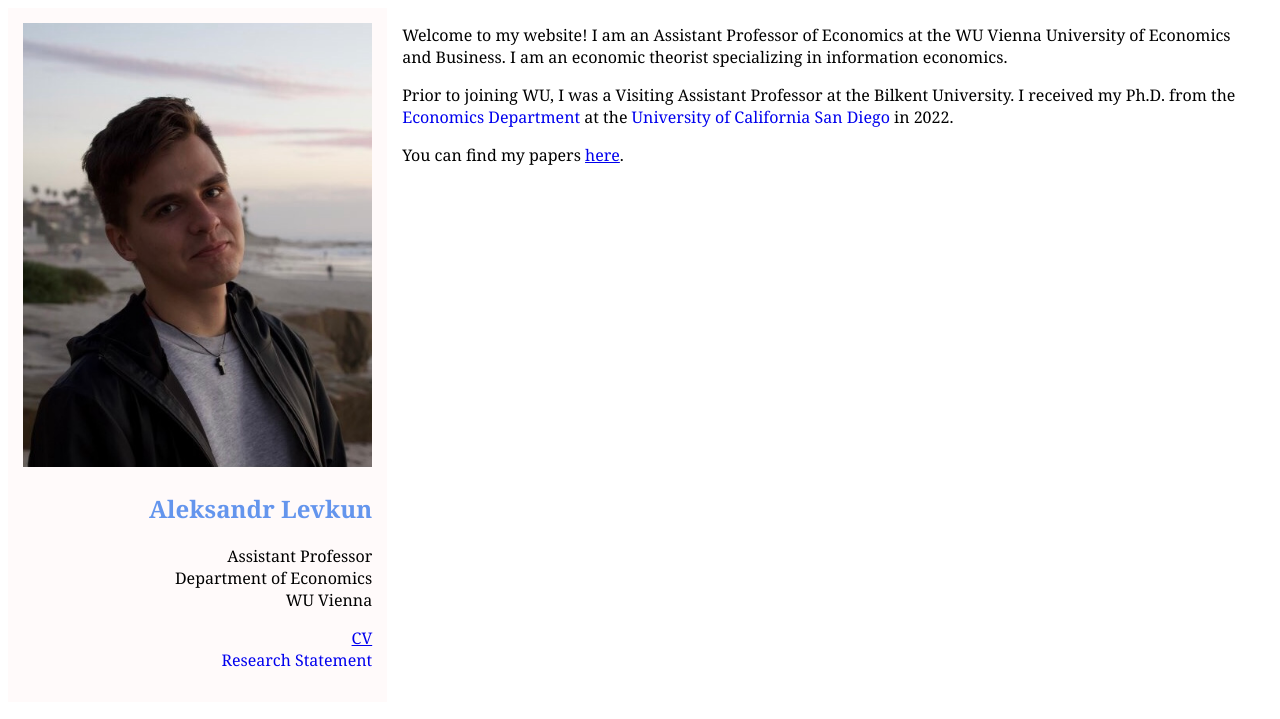
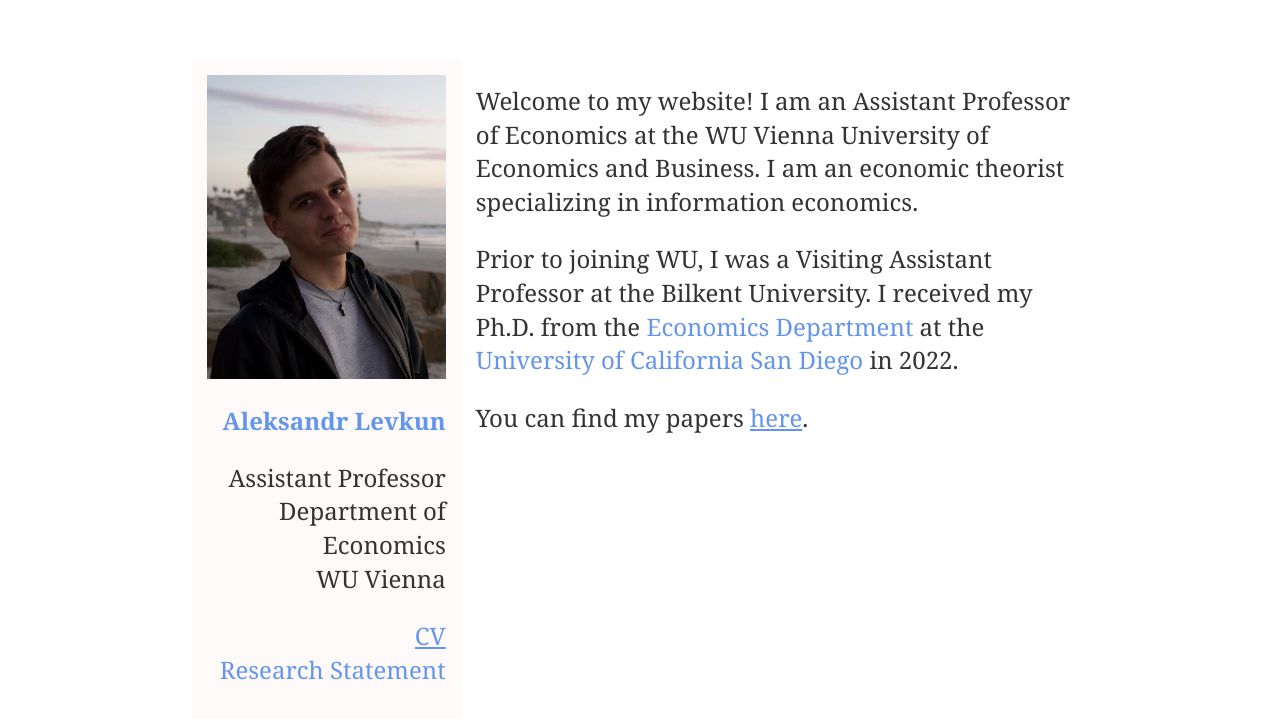
Before and after one commit to alevkun/alevkun.github.io, a Jekyll site: the page built from index.html, in a window 1280 px wide. Shown: the top 719 px of the page. Built offline with Jekyll 4.4.1, drawn with Linux system fonts in a browser that asks for light colours.

Commit message:
Update title.html

```diff
--- a/_layouts/title.html
+++ b/_layouts/title.html
@@ -50,6 +50,7 @@
   }
 }
 </style>
+	<link rel="stylesheet" type="text/css" href="/css/main.css">
 </head>
 <body style="font-family:Georgia;color:#000000;">
 
```
